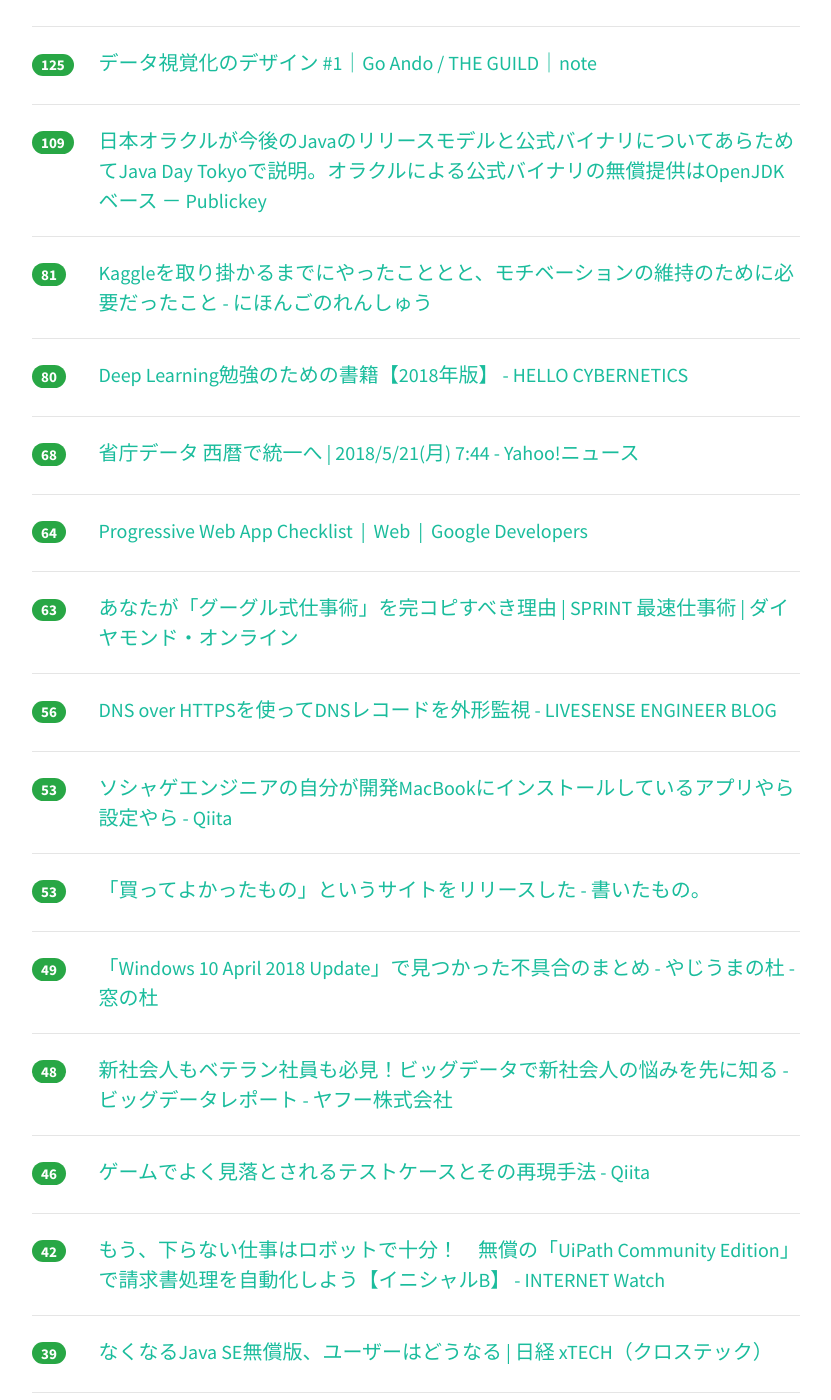
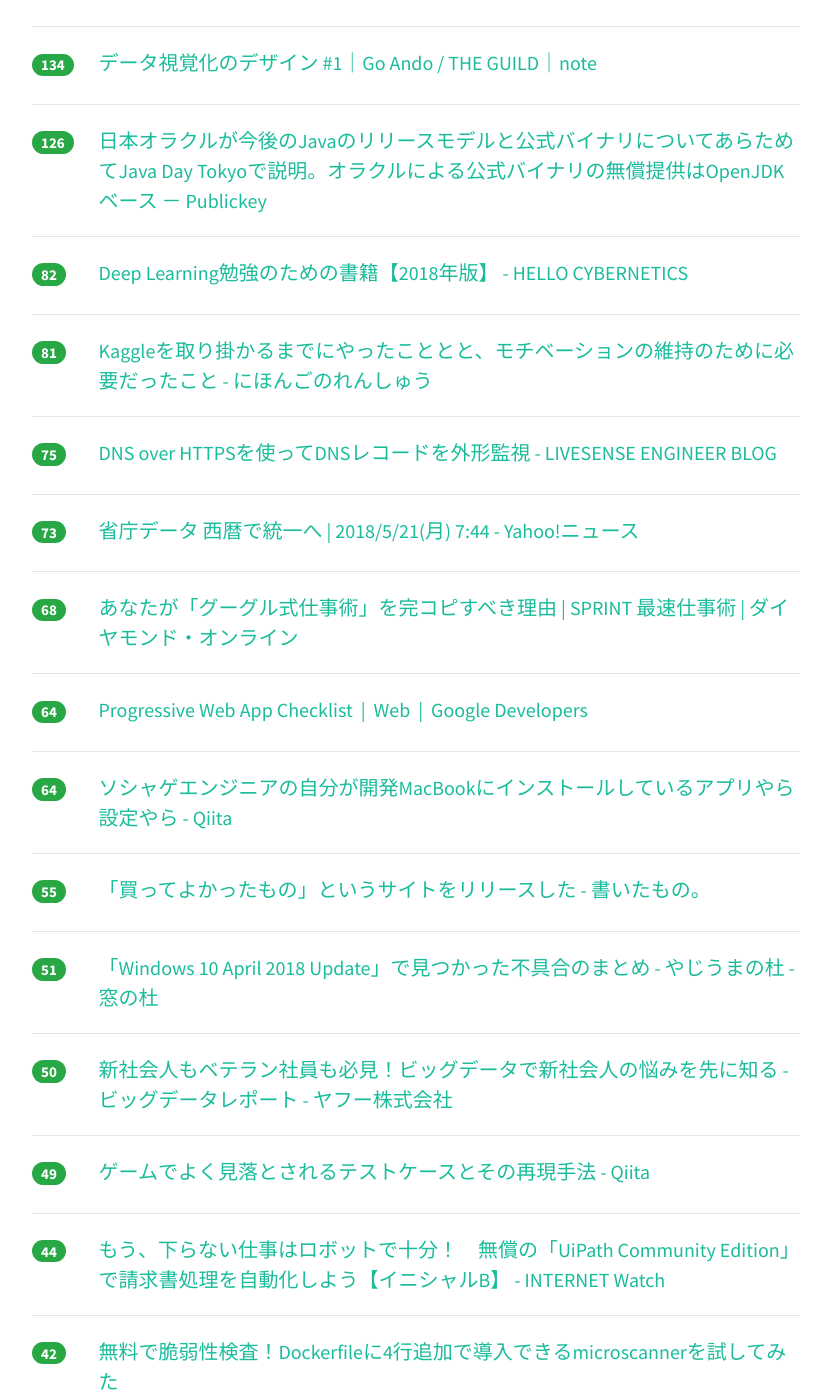
Before and after one commit to yatta47/hatena-matome-site, a Jekyll site: the page built from _posts/2018-05-21-hatena.md, in a window 1280 px wide and 1400 px high, scrolled down 706 px. Shown: the whole window, without its empty margins (224-1055 px from the left). Built offline with Jekyll 4.4.1, drawn with Linux system fonts in a browser that asks for light colours; nearby versions of some CDN libraries; some of the changed text lies outside the part shown.

Commit message:
Updated 2018-05-21

```diff
--- a/_posts/2018-05-21-hatena.md
+++ b/_posts/2018-05-21-hatena.md
@@ -1,39 +1,44 @@
 ---
 layout: post
 title:  "2018-05-21 はてぶIT"
-date:   2018-05-21 15:02:37
+date:   2018-05-21 16:02:20
 tags: [it-hotentry]
 ---
-51 件のデータあり
+52 件のデータあり
 
 <hr><div class="row">
-<div class="col-1"><span class="badge badge-pill badge-success h2">630</span></div>
+<div class="col-1"><span class="badge badge-pill badge-success h2">685</span></div>
 <div class="col-11"><a href='http://www.megamouth.info/entry/2018/05/21/031550' target='_blank'>弊社から社員が退職しました - megamouthの葬列</a></div>
 </div>
 <hr>
 <div class="row">
-<div class="col-1"><span class="badge badge-pill badge-success h2">505</span></div>
+<div class="col-1"><span class="badge badge-pill badge-success h2">518</span></div>
 <div class="col-11"><a href='https://togetter.com/li/1229279' target='_blank'>なんJ民によってyoutubeの中韓ヘイトチャンネルが次々と通報・削除され、「普通の日本人」界隈が阿鼻叫喚 - Togetter</a></div>
 </div>
 <hr>
 <div class="row">
-<div class="col-1"><span class="badge badge-pill badge-success h2">237</span></div>
+<div class="col-1"><span class="badge badge-pill badge-success h2">264</span></div>
 <div class="col-11"><a href='http://www.yomiuri.co.jp/politics/20180520-OYT1T50149.html' target='_blank'>省庁データ、近く西暦で統一…来春は間に合わず : 政治 : 読売新聞（YOMIURI ONLINE）</a></div>
 </div>
 <hr>
 <div class="row">
-<div class="col-1"><span class="badge badge-pill badge-success h2">227</span></div>
+<div class="col-1"><span class="badge badge-pill badge-success h2">234</span></div>
 <div class="col-11"><a href='https://medium.com/@voluntas/d03cafd3d2c0' target='_blank'>フルリモートワークを諦めた – V – Medium</a></div>
 </div>
 <hr>
 <div class="row">
-<div class="col-1"><span class="badge badge-pill badge-success h2">125</span></div>
+<div class="col-1"><span class="badge badge-pill badge-success h2">134</span></div>
 <div class="col-11"><a href='https://note.mu/goando/n/neb6ea35f1da3' target='_blank'>データ視覚化のデザイン #1｜Go Ando / THE GUILD｜note</a></div>
 </div>
 <hr>
 <div class="row">
-<div class="col-1"><span class="badge badge-pill badge-success h2">109</span></div>
+<div class="col-1"><span class="badge badge-pill badge-success h2">126</span></div>
 <div class="col-11"><a href='https://www.publickey1.jp/blog/18/javajava_day_tokyoopenjdk.html' target='_blank'>日本オラクルが今後のJavaのリリースモデルと公式バイナリについてあらためてJava Day Tokyoで説明。オラクルによる公式バイナリの無償提供はOpenJDKベース － Publickey</a></div>
+</div>
+<hr>
+<div class="row">
+<div class="col-1"><span class="badge badge-pill badge-success h2">82</span></div>
+<div class="col-11"><a href='http://s0sem0y.hatenablog.com/entry/2018/05/21/001941' target='_blank'>Deep Learning勉強のための書籍【2018年版】 - HELLO CYBERNETICS</a></div>
 </div>
 <hr>
 <div class="row">
@@ -42,13 +47,18 @@ tags: [it-hotentry]
 </div>
 <hr>
 <div class="row">
-<div class="col-1"><span class="badge badge-pill badge-success h2">80</span></div>
-<div class="col-11"><a href='http://s0sem0y.hatenablog.com/entry/2018/05/21/001941' target='_blank'>Deep Learning勉強のための書籍【2018年版】 - HELLO CYBERNETICS</a></div>
+<div class="col-1"><span class="badge badge-pill badge-success h2">75</span></div>
+<div class="col-11"><a href='http://made.livesense.co.jp/entry/2018/05/21/105008' target='_blank'>DNS over HTTPSを使ってDNSレコードを外形監視 - LIVESENSE ENGINEER BLOG</a></div>
+</div>
+<hr>
+<div class="row">
+<div class="col-1"><span class="badge badge-pill badge-success h2">73</span></div>
+<div class="col-11"><a href='https://news.yahoo.co.jp/pickup/6283228' target='_blank'>省庁データ 西暦で統一へ | 2018/5/21(月) 7:44 - Yahoo!ニュース</a></div>
 </div>
 <hr>
 <div class="row">
 <div class="col-1"><span class="badge badge-pill badge-success h2">68</span></div>
-<div class="col-11"><a href='https://news.yahoo.co.jp/pickup/6283228' target='_blank'>省庁データ 西暦で統一へ | 2018/5/21(月) 7:44 - Yahoo!ニュース</a></div>
+<div class="col-11"><a href='http://diamond.jp/articles/-/169786' target='_blank'>あなたが「グーグル式仕事術」を完コピすべき理由 | SPRINT 最速仕事術 | ダイヤモンド・オンライン</a></div>
 </div>
 <hr>
 <div class="row">
@@ -57,47 +67,42 @@ tags: [it-hotentry]
 </div>
 <hr>
 <div class="row">
-<div class="col-1"><span class="badge badge-pill badge-success h2">63</span></div>
-<div class="col-11"><a href='http://diamond.jp/articles/-/169786' target='_blank'>あなたが「グーグル式仕事術」を完コピすべき理由 | SPRINT 最速仕事術 | ダイヤモンド・オンライン</a></div>
-</div>
-<hr>
-<div class="row">
-<div class="col-1"><span class="badge badge-pill badge-success h2">56</span></div>
-<div class="col-11"><a href='http://made.livesense.co.jp/entry/2018/05/21/105008' target='_blank'>DNS over HTTPSを使ってDNSレコードを外形監視 - LIVESENSE ENGINEER BLOG</a></div>
-</div>
-<hr>
-<div class="row">
-<div class="col-1"><span class="badge badge-pill badge-success h2">53</span></div>
+<div class="col-1"><span class="badge badge-pill badge-success h2">64</span></div>
 <div class="col-11"><a href='https://qiita.com/west-hiroaki/items/9560f0504c3bdfe970f5' target='_blank'>ソシャゲエンジニアの自分が開発MacBookにインストールしているアプリやら設定やら - Qiita</a></div>
 </div>
 <hr>
 <div class="row">
-<div class="col-1"><span class="badge badge-pill badge-success h2">53</span></div>
+<div class="col-1"><span class="badge badge-pill badge-success h2">55</span></div>
 <div class="col-11"><a href='http://morishin.hatenablog.com/entry/release-katteyokatta' target='_blank'>「買ってよかったもの」というサイトをリリースした - 書いたもの。</a></div>
 </div>
 <hr>
 <div class="row">
-<div class="col-1"><span class="badge badge-pill badge-success h2">49</span></div>
+<div class="col-1"><span class="badge badge-pill badge-success h2">51</span></div>
 <div class="col-11"><a href='https://forest.watch.impress.co.jp/docs/serial/yajiuma/1122692.html' target='_blank'>「Windows 10 April 2018 Update」で見つかった不具合のまとめ - やじうまの杜 - 窓の杜</a></div>
 </div>
 <hr>
 <div class="row">
-<div class="col-1"><span class="badge badge-pill badge-success h2">48</span></div>
+<div class="col-1"><span class="badge badge-pill badge-success h2">50</span></div>
 <div class="col-11"><a href='https://about.yahoo.co.jp/info/bigdata/special/2018/01/' target='_blank'>新社会人もベテラン社員も必見！ビッグデータで新社会人の悩みを先に知る - ビッグデータレポート - ヤフー株式会社</a></div>
 </div>
 <hr>
 <div class="row">
-<div class="col-1"><span class="badge badge-pill badge-success h2">46</span></div>
+<div class="col-1"><span class="badge badge-pill badge-success h2">49</span></div>
 <div class="col-11"><a href='https://qiita.com/taptappun/items/1d3e2c9646cf7d4557db' target='_blank'>ゲームでよく見落とされるテストケースとその再現手法 - Qiita</a></div>
 </div>
 <hr>
 <div class="row">
-<div class="col-1"><span class="badge badge-pill badge-success h2">42</span></div>
+<div class="col-1"><span class="badge badge-pill badge-success h2">44</span></div>
 <div class="col-11"><a href='https://internet.watch.impress.co.jp/docs/column/shimizu/1120913.html' target='_blank'>もう、下らない仕事はロボットで十分！　無償の「UiPath Community Edition」で請求書処理を自動化しよう【イニシャルB】 - INTERNET Watch</a></div>
 </div>
 <hr>
 <div class="row">
-<div class="col-1"><span class="badge badge-pill badge-success h2">39</span></div>
+<div class="col-1"><span class="badge badge-pill badge-success h2">42</span></div>
+<div class="col-11"><a href='https://dev.classmethod.jp/tool/docker/microscanner/' target='_blank'>無料で脆弱性検査！Dockerfileに4行追加で導入できるmicroscannerを試してみた</a></div>
+</div>
+<hr>
+<div class="row">
+<div class="col-1"><span class="badge badge-pill badge-success h2">40</span></div>
 <div class="col-11"><a href='http://tech.nikkeibp.co.jp/atcl/nxt/column/18/00294/051700002/' target='_blank'>なくなるJava SE無償版、ユーザーはどうなる | 日経 xTECH（クロステック）</a></div>
 </div>
 <hr>
@@ -112,13 +117,38 @@ tags: [it-hotentry]
 </div>
 <hr>
 <div class="row">
-<div class="col-1"><span class="badge badge-pill badge-success h2">35</span></div>
-<div class="col-11"><a href='https://dev.classmethod.jp/tool/docker/microscanner/' target='_blank'>無料で脆弱性検査！Dockerfileに4行追加で導入できるmicroscannerを試してみた</a></div>
+<div class="col-1"><span class="badge badge-pill badge-success h2">33</span></div>
+<div class="col-11"><a href='https://speakerdeck.com/scrpgil/ionic-plus-pwadui-ying-saitofalselighthousesukoawo34kara81madeshang-geruhua' target='_blank'>Ionic+PWA対応サイトのLighthouseスコアを34から81まで上げる話 // Speaker Deck</a></div>
 </div>
 <hr>
 <div class="row">
 <div class="col-1"><span class="badge badge-pill badge-success h2">33</span></div>
-<div class="col-11"><a href='https://speakerdeck.com/scrpgil/ionic-plus-pwadui-ying-saitofalselighthousesukoawo34kara81madeshang-geruhua' target='_blank'>Ionic+PWA対応サイトのLighthouseスコアを34から81まで上げる話 // Speaker Deck</a></div>
+<div class="col-11"><a href='https://thehimalayantimes.com/nepal/japanese-climber-nobukazu-kuriki-found-dead-on-mt-everest/' target='_blank'>BREAKING: Japanese climber Nobukazu Kuriki found dead on Mt Everest</a></div>
+</div>
+<hr>
+<div class="row">
+<div class="col-1"><span class="badge badge-pill badge-success h2">31</span></div>
+<div class="col-11"><a href='https://coliss.com/articles/build-websites/operation/work/image-organizer-tiat.html' target='_blank'>デザイナー・カメラマンにおすすめ！大量の画像を効率的に管理できるWin, Mac, Linux対応の無料アプリ -Tiat | コリス</a></div>
+</div>
+<hr>
+<div class="row">
+<div class="col-1"><span class="badge badge-pill badge-success h2">31</span></div>
+<div class="col-11"><a href='https://togetter.com/li/1208790' target='_blank'>ハッとする全集 皆さんもハッとしてみましょう - Togetter</a></div>
+</div>
+<hr>
+<div class="row">
+<div class="col-1"><span class="badge badge-pill badge-success h2">30</span></div>
+<div class="col-11"><a href='http://isucon.net/archives/52012898.html' target='_blank'>ISUCON8 日程決定＆1名での参加枠設置します！ #isucon : ISUCON公式Blog</a></div>
+</div>
+<hr>
+<div class="row">
+<div class="col-1"><span class="badge badge-pill badge-success h2">27</span></div>
+<div class="col-11"><a href='https://qovo.jp/' target='_blank'>qovo - 作業記録サービス</a></div>
+</div>
+<hr>
+<div class="row">
+<div class="col-1"><span class="badge badge-pill badge-success h2">27</span></div>
+<div class="col-11"><a href='https://webtan.impress.co.jp/e/2018/05/21/29274' target='_blank'>グーグルのMFI（モバイルファーストインデックス）はWebのリンク構造に激変をもたらす（前編） | Moz - SEOとインバウンドマーケティングの実践情報 | Web担当者Forum</a></div>
 </div>
 <hr>
 <div class="row">
@@ -127,38 +157,18 @@ tags: [it-hotentry]
 </div>
 <hr>
 <div class="row">
-<div class="col-1"><span class="badge badge-pill badge-success h2">27</span></div>
-<div class="col-11"><a href='https://coliss.com/articles/build-websites/operation/work/image-organizer-tiat.html' target='_blank'>デザイナー・カメラマンにおすすめ！大量の画像を効率的に管理できるWin, Mac, Linux対応の無料アプリ -Tiat | コリス</a></div>
+<div class="col-1"><span class="badge badge-pill badge-success h2">24</span></div>
+<div class="col-11"><a href='https://jp.techcrunch.com/2018/05/21/enjin-the-class-action-platform/' target='_blank'>集団訴訟をプロジェクト化して支援する「enjin」公開、運営会社は6000万円を資金調達 | TechCrunch Japan</a></div>
 </div>
 <hr>
 <div class="row">
-<div class="col-1"><span class="badge badge-pill badge-success h2">27</span></div>
-<div class="col-11"><a href='https://togetter.com/li/1208790' target='_blank'>ハッとする全集 皆さんもハッとしてみましょう - Togetter</a></div>
-</div>
-<hr>
-<div class="row">
-<div class="col-1"><span class="badge badge-pill badge-success h2">26</span></div>
-<div class="col-11"><a href='https://qovo.jp/' target='_blank'>qovo - 作業記録サービス</a></div>
-</div>
-<hr>
-<div class="row">
-<div class="col-1"><span class="badge badge-pill badge-success h2">24</span></div>
-<div class="col-11"><a href='https://webtan.impress.co.jp/e/2018/05/21/29274' target='_blank'>グーグルのMFI（モバイルファーストインデックス）はWebのリンク構造に激変をもたらす（前編） | Moz - SEOとインバウンドマーケティングの実践情報 | Web担当者Forum</a></div>
-</div>
-<hr>
-<div class="row">
-<div class="col-1"><span class="badge badge-pill badge-success h2">22</span></div>
-<div class="col-11"><a href='https://jp.techcrunch.com/2018/05/21/enjin-the-class-action-platform/' target='_blank'>集団訴訟をプロジェクト化して支援する「enjin」公開、運営会社は6000万円を資金調達 | TechCrunch Japan</a></div>
+<div class="col-1"><span class="badge badge-pill badge-success h2">23</span></div>
+<div class="col-11"><a href='https://qiita.com/janus_wel/items/5aa48c8340bffb12d147' target='_blank'>react-native-dom の何がすごいのか - Qiita</a></div>
 </div>
 <hr>
 <div class="row">
 <div class="col-1"><span class="badge badge-pill badge-success h2">21</span></div>
 <div class="col-11"><a href='http://nlab.itmedia.co.jp/nl/articles/1805/20/news023.html' target='_blank'>ずっと見てられそう　エッシャーのだまし絵がネットで公開 - ねとらぼ</a></div>
-</div>
-<hr>
-<div class="row">
-<div class="col-1"><span class="badge badge-pill badge-success h2">21</span></div>
-<div class="col-11"><a href='https://thehimalayantimes.com/nepal/japanese-climber-nobukazu-kuriki-found-dead-on-mt-everest/' target='_blank'>BREAKING: Japanese climber Nobukazu Kuriki found dead on Mt Everest</a></div>
 </div>
 <hr>
 <div class="row">
@@ -168,7 +178,7 @@ tags: [it-hotentry]
 <hr>
 <div class="row">
 <div class="col-1"><span class="badge badge-pill badge-success h2">19</span></div>
-<div class="col-11"><a href='https://qiita.com/janus_wel/items/5aa48c8340bffb12d147' target='_blank'>react-native-dom の何がすごいのか - Qiita</a></div>
+<div class="col-11"><a href='http://5ch-matometv.com/archives/9260641.html' target='_blank'>【速報】登山家の栗城史多氏が死亡と海外メディアが報道　8度目のエベレスト登頂をAbemaTVで生中継予定だった | 5ちゃん実況まとめ速報</a></div>
 </div>
 <hr>
 <div class="row">
@@ -192,8 +202,18 @@ tags: [it-hotentry]
 </div>
 <hr>
 <div class="row">
+<div class="col-1"><span class="badge badge-pill badge-success h2">16</span></div>
+<div class="col-11"><a href='http://blogs.itmedia.co.jp/magic/2018/05/post_49.html' target='_blank'>課題と問題の違いをドヤ顔で説教するオッサン、あるいは脆弱なコミュニケーション：プロジェクトマジック：オルタナティブ・ブログ</a></div>
+</div>
+<hr>
+<div class="row">
 <div class="col-1"><span class="badge badge-pill badge-success h2">15</span></div>
 <div class="col-11"><a href='http://d.hatena.ne.jp/himaginary/20180520/death_of_acceleration' target='_blank'>インフレ加速仮説の死 - himaginaryの日記</a></div>
+</div>
+<hr>
+<div class="row">
+<div class="col-1"><span class="badge badge-pill badge-success h2">15</span></div>
+<div class="col-11"><a href='https://prtimes.jp/main/html/rd/p/000000229.000007945.html' target='_blank'>画像投稿SNSサービス『Pictory（ピクトリー）』運営のカクテル株式会社メンバーがスマートニュース株式会社に参画｜スマートニュース株式会社のプレスリリース</a></div>
 </div>
 <hr>
 <div class="row">
@@ -209,16 +229,6 @@ tags: [it-hotentry]
 <div class="row">
 <div class="col-1"><span class="badge badge-pill badge-success h2">13</span></div>
 <div class="col-11"><a href='http://honeshabri.hatenablog.com/entry/strength_training_with_siri' target='_blank'>Siriお姉さんに励まされながら筋トレを行う - 本しゃぶり</a></div>
-</div>
-<hr>
-<div class="row">
-<div class="col-1"><span class="badge badge-pill badge-success h2">13</span></div>
-<div class="col-11"><a href='http://blogs.itmedia.co.jp/magic/2018/05/post_49.html' target='_blank'>課題と問題の違いをドヤ顔で説教するオッサン、あるいは脆弱なコミュニケーション：プロジェクトマジック：オルタナティブ・ブログ</a></div>
-</div>
-<hr>
-<div class="row">
-<div class="col-1"><span class="badge badge-pill badge-success h2">13</span></div>
-<div class="col-11"><a href='https://prtimes.jp/main/html/rd/p/000000229.000007945.html' target='_blank'>画像投稿SNSサービス『Pictory（ピクトリー）』運営のカクテル株式会社メンバーがスマートニュース株式会社に参画｜スマートニュース株式会社のプレスリリース</a></div>
 </div>
 <hr>
 <div class="row">
@@ -238,6 +248,11 @@ tags: [it-hotentry]
 <hr>
 <div class="row">
 <div class="col-1"><span class="badge badge-pill badge-success h2">9</span></div>
+<div class="col-11"><a href='http://b.hatena.ne.jp/entry/www.mag2.com/p/money/457530' target='_blank'>はてなブックマーク - 日銀がついに「敗北宣言」。物価目標２％を諦めるほど、日本は貧乏になっている＝斎藤満 | マネーボイス</a></div>
+</div>
+<hr>
+<div class="row">
+<div class="col-1"><span class="badge badge-pill badge-success h2">9</span></div>
 <div class="col-11"><a href='http://news.livedoor.com/article/detail/14742656/' target='_blank'>PCを重くしてしまう不要なファイル Windows10向けの対策アプリ - ライブドアニュース</a></div>
 </div>
 <hr>
@@ -247,17 +262,7 @@ tags: [it-hotentry]
 </div>
 <hr>
 <div class="row">
-<div class="col-1"><span class="badge badge-pill badge-success h2">8</span></div>
-<div class="col-11"><a href='http://b.hatena.ne.jp/entry/www.mag2.com/p/money/457530' target='_blank'>はてなブックマーク - 日銀がついに「敗北宣言」。物価目標２％を諦めるほど、日本は貧乏になっている＝斎藤満 | マネーボイス</a></div>
-</div>
-<hr>
-<div class="row">
 <div class="col-1"><span class="badge badge-pill badge-success h2">7</span></div>
 <div class="col-11"><a href='http://www.nicovideo.jp/watch/sm33237671' target='_blank'>『プラリネ』一人で演奏した - ニコニコ動画</a></div>
 </div>
 <hr>
-<div class="row">
-<div class="col-1"><span class="badge badge-pill badge-success h2">7</span></div>
-<div class="col-11"><a href='http://5ch-matometv.com/archives/9260641.html' target='_blank'>【速報】登山家の栗城史多氏が死亡と海外メディアが報道　8度目のエベレスト登頂をAbemaTVで生中継予定だった | 5ちゃん実況まとめ速報</a></div>
-</div>
-<hr>
```
